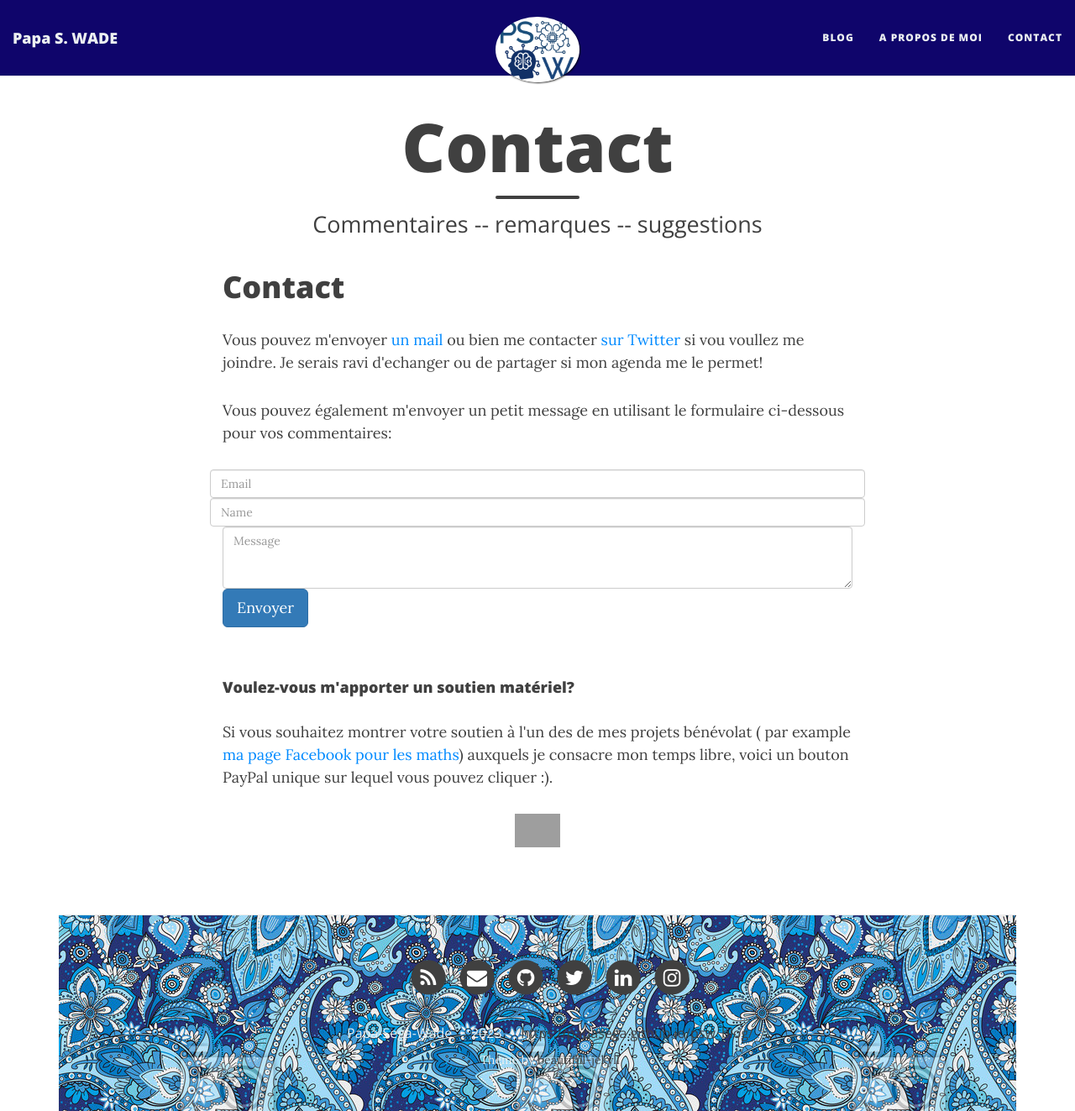
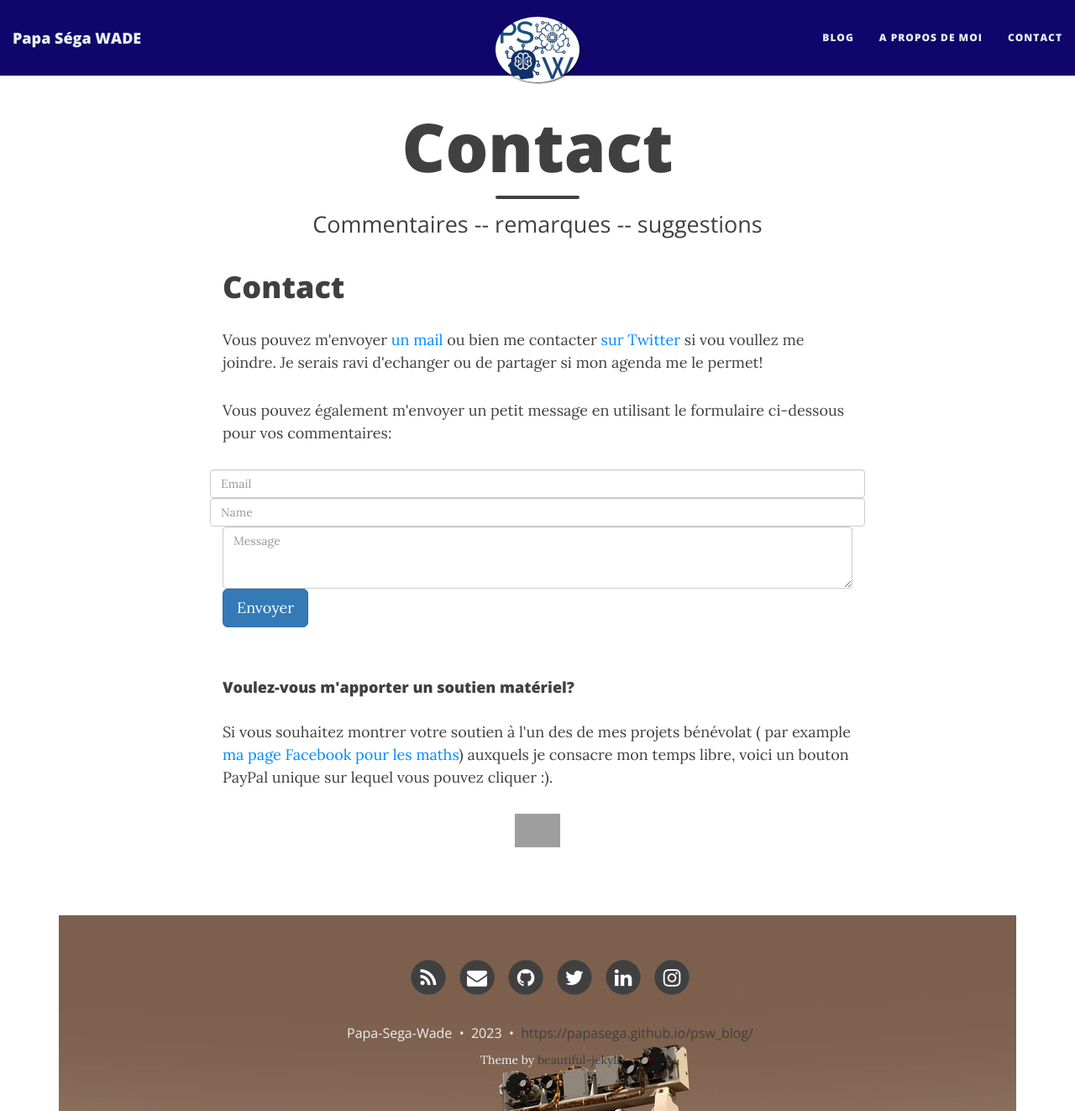
Before and after one commit to papasega/papasega.github.io, a Jekyll site: the page built from contact.html, in a window 1280 px wide and 1323 px high. Shown: the whole window at 84% size. Built offline with Jekyll 4.4.1, drawn with Linux system fonts in a browser that asks for light colours; nearby versions of some CDN libraries; grey boxes are pictures that could not be loaded.

Commit message:
footer-img

```diff
--- a/_config.yml
+++ b/_config.yml
@@ -1,10 +1,10 @@
 # --- General options --- #
 
 # Name of website
-title: Papa S. WADE
+title: Papa Séga WADE
 
 # Short description of your site
-description: Les Maths et IA en particulier en Reconnaissance Automatique de la Parole (RAP)
+description: Les Maths et IA en particulier (NLP, ASR, Signal Processing)
 
 # --- Local development options ---
 # If your website is hosted locally rather than on GitHub, then you need to uncomment the next two parameters to set the url and baseurl
@@ -51,7 +51,7 @@ footer-link-col: "#404040"
 # instead of colour
 
 # navbar-img: "/img/bgimage.png"
-footer-img: "/img/avatar_psw.jpg"  #footerbg.png"
+footer-img: "/img/index_pagegit.jpg"  #footerbg.png"
 # page-img: "/img/light-grey-terrazzo/light-grey-terrazzo.png"
 
 # --- Footer options --- #
```
